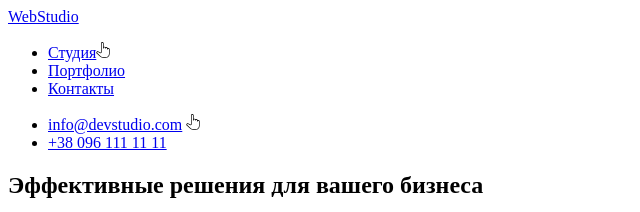
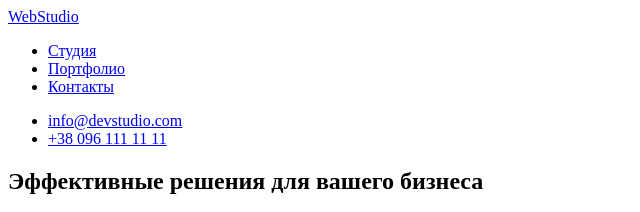
Before and after one commit to NataliiaVlasenko/goit-markup-hw-01, a plain HTML site: page index.html in a window 1280 px wide. Shown: the top 212 px of the page, 0-640 px from the left. Drawn offline with Linux system fonts and the light colour scheme.

Commit message:
final version

```diff
--- a/index.html
+++ b/index.html
@@ -4,21 +4,20 @@
     <meta charset="UTF-8">
     <meta http-equiv="X-UA-Compatible" content="IE=edge">
     <meta name="viewport" content="width=device-width, initial-scale=1.0">
-    <title>Document</title>
+    <title>WebStudio</title>
 </head>
 <body>
     <header>
         <a href="/">WebStudio</a>
         <nav>
             <ul>
-                <li><a href="/">Студия</a><img src="./images/Vector.svg" alt="hand"></li>
+                <li><a href="/">Студия</a></li>
                 <li><a href="/">Портфолио</a></li>
                 <li><a href="/">Контакты</a></li>
             </ul>
         </nav>
         <ul>
-            <li><a href="emailto:info@devstudio.com">info@devstudio.com</a>
-                <img src="./images/Vector.svg" alt="hand"></li>
+            <li><a href="emailto:info@devstudio.com">info@devstudio.com</a></li>
             <li><a href="tel:+380961111111"> +38 096 111 11 11</a></li>
         </ul>
     </header>
```
Also changed, not shown: images/IgorDem.jpg, images/MihYermakov.jpg, images/NikTarasov.jpg, images/OlhaRepina.jpg, images/img1.jpg, images/img2.jpg, images/img3.jpg.
